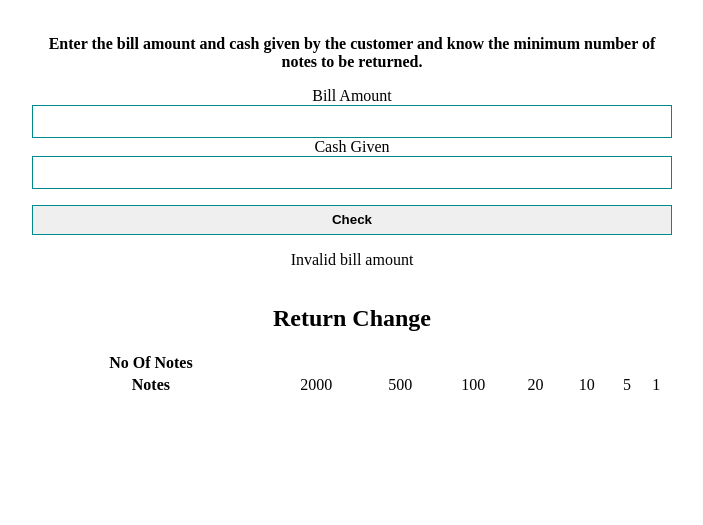
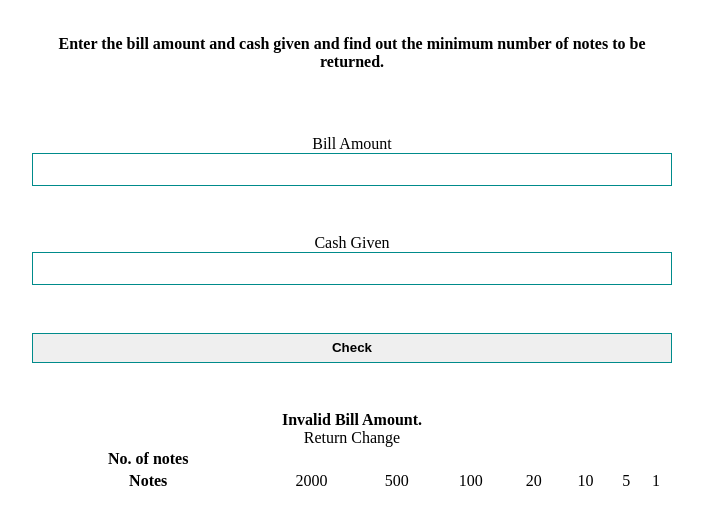
Before and after one commit to j24m/Cash-Register, a plain HTML site: page index.html in a window 1280 px wide. Both pictures are taken after a click on the button "Check". Shown: the part 85-610 px from the top of the page, without its empty margins (288-991 px from the left). Drawn offline with Linux system fonts and the light colour scheme.

Commit message:
Refactor

```diff
--- a/app.js
+++ b/app.js
@@ -1,42 +1,35 @@
 const billAmount = document.querySelector("#bill-amount");
 const cashGiven = document.querySelector("#cash-given");
 const checkButton = document.querySelector("#check-button");
-const message = document.querySelector("#error-message");
+const outputDiv = document.querySelector("#output");
 const noOfNotes = document.querySelectorAll(".no-of-notes");
 
-var availableNotes = [2000, 500, 100, 20, 10, 5, 1];
+const availableNotes = [2000,500,100,20,10,5,1];
 
-checkButton.addEventListener("click", function validateBillAndCashAmount() {
-    hideMessage();
-    if (billAmount.value > 0) {
-        if (cashGiven.value >= billAmount.value) {
-            var amountToBeReturned = cashGiven.value - billAmount.value;
-            calculateChange(amountToBeReturned);
+checkButton.addEventListener("click", validateBillAndCashAmount);
 
-        } else {
-            showMessage("Cash given should atleast be equal to the bill amount.");
-        }
-    } else {
-        showMessage("Invalid bill amount");
+function validateBillAndCashAmount(){
+outputDiv.style.display="none";
+if(billAmount.value>0){
+    if(cashGiven.value >= billAmount.value){
+        const amountToBeReturned= cashGiven.value-billAmount.value;
+        calculateChange(amountToBeReturned);
     }
-});
-
-function calculateChange(amountToBeReturned) {
-    for (let i = 0; i < availableNotes.length; i++) {
-        var numberOfNotes = Math.trunc(
-            amountToBeReturned / availableNotes[i]);
-        amountToBeReturned = amountToBeReturned % availableNotes[i];
-        noOfNotes[i].innerText = numberOfNotes;
+    else{
+        outputDiv.style.display="block";
+        outputDiv.innerText="The cash given must atleast be equal to the bill amount."
     }
-
+}
+else{
+  outputDiv.style.display="block";
+  outputDiv.innerText="Invalid Bill Amount.";
+}
 }
 
-function hideMessage(){
-    message.style.display="none";
+function calculateChange(amountToBeReturned){
+    for(i=0;i<availableNotes.length;i++){
+        const numberOfNotes = Math.trunc(amountToBeReturned/availableNotes[i]);
+            amountToBeReturned = amountToBeReturned % availableNotes[i];
+            noOfNotes[i].innerText= numberOfNotes;
+    }
 }
-
-function showMessage(msg) {
-    console.log("here");
-    message.style.display = "block";
-    message.innerText = msg ;
-}
--- a/index.html
+++ b/index.html
@@ -1,37 +1,34 @@
 <!DOCTYPE html>
 <html lang="en">
-
 <head>
     <meta charset="UTF-8">
     <meta http-equiv="X-UA-Compatible" content="IE=edge">
     <meta name="viewport" content="width=device-width, initial-scale=1.0">
     <title>Cash Register</title>
-    <link href="style.css" rel="stylesheet" />
+    <link href="style.css" rel=stylesheet />
 </head>
-
 <body>
     <div class="container">
-        <h1 class="main-heading">Cash Register Manager</h1>
-        <p class="paragraph">Enter the bill amount and cash given by the customer and know the minimum number of notes to be returned.</p>
+        <h1 class="heading">Cash Register Manager</h1>
+        <p class="paragraph">Enter the bill amount and cash given and find out the minimum number of notes to be returned.</p>
         <label for="bill-amount">Bill Amount</label>
         <input id="bill-amount" type="text">
         <label for="cash-given">Cash Given</label>
         <input id="cash-given" type="text">
         <button id="check-button">Check</button>
-        <p id="error-message"></p>
-        <h2>Return Change</h2>
-        <table id="table">
+        <div id="output"></div>
+        <table class="change-table">
+            <caption>Return Change</caption>
             <tr>
-                <th>No Of Notes</th>
-                <td class="no-of-notes"></td>
-                <td class="no-of-notes"></td>
-                <td class="no-of-notes"></td>
-                <td class="no-of-notes"></td>
-                <td class="no-of-notes"></td>
-                <td class="no-of-notes"></td>
-                <td class="no-of-notes"></td>
+                <th>No. of notes</th>
+                <td class="no-of-notes"> </td>
+                <td class="no-of-notes"> </td>
+                <td class="no-of-notes"> </td>
+                <td class="no-of-notes"> </td>
+                <td class="no-of-notes"> </td>
+                <td class="no-of-notes"> </td>
+                <td class="no-of-notes"> </td>
             </tr>
-
             <tr>
                 <th>Notes</th>
                 <td>2000</td>
@@ -42,12 +39,8 @@
                 <td>5</td>
                 <td>1</td>
             </tr>
-
-
         </table>
     </div>
-
-</body>
-<script src="app.js"></script>
-
+    </body>
+    <script src="app.js"></script>
 </html>
--- a/style.css
+++ b/style.css
@@ -6,7 +6,7 @@
     text-align: center;
     margin:auto;
 }
-.main-heading{
+.heading{
     background-color: darkcyan;
     border:1px solid ;
     border-width: 0.5rem;
@@ -28,4 +28,12 @@
     padding: 0.4rem;
     font-weight: bold;
     border: 1px solid darkcyan;
+    margin-top: 3rem;
 }
+label{
+    margin-top: 3rem;
+}
+#output{
+    padding-top: 3rem;
+    font-weight: bold;
+}
```
Also changed, not shown: 1 other file.
